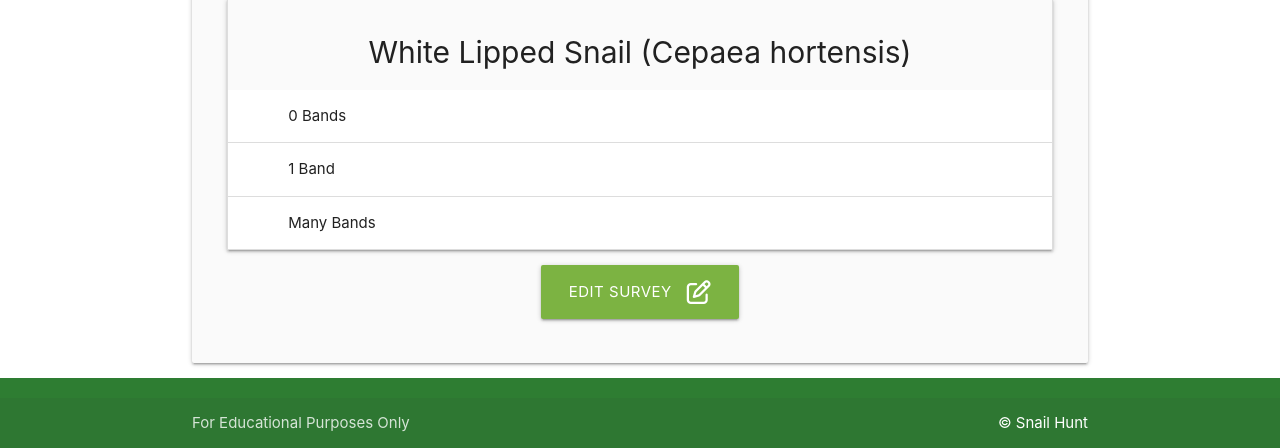
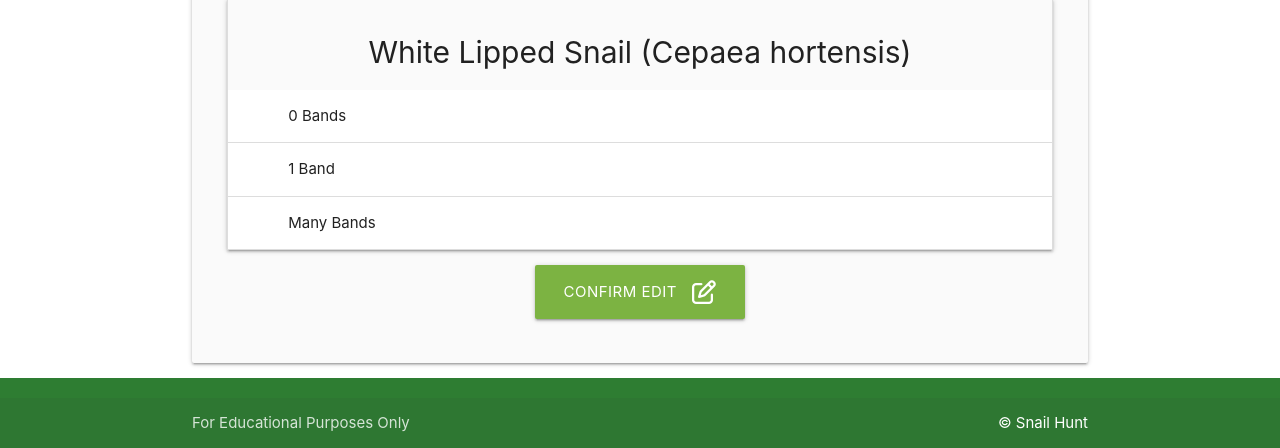
Before and after one commit to cjns/Milestone-3--The-Snail-Hunt, a Flask app: page /edit_survey/1 in a window 1280 px wide. Shown: the part 979-1427 px from the top of the page. Run offline with Flask 3, Linux system fonts and the light colour scheme; tables that the repository leaves empty hold one stand-in row (values such as "Sample post"); some libraries are stand-ins or nearby versions.

Commit message:
Add user confirmation for editing a survey.

```diff
--- a/snailmanager/static/js/script.js
+++ b/snailmanager/static/js/script.js
@@ -36,4 +36,21 @@ document.addEventListener('DOMContentLoaded', function () {
             }
         });
     });
+
+    // Edit confirmation
+    /**
+     * Adds a click event listener to all elements with the class 'edit-btn'.
+     * When an edit button is clicked, a confirmation dialog will appear.
+     * If the user clicks "Cancel", the default action of the event (following the link) is cancelled.
+     */
+    const editButtons = document.querySelectorAll('.edit-btn');
+    editButtons.forEach((button) => {
+        button.addEventListener('click', (event) => {
+            const confirmation = confirm('Are you sure you want to edit this survey?');
+            if (!confirmation) {
+                event.preventDefault();
+            }
+        });
+    });
+
 });
--- a/snailmanager/templates/edit_survey.html
+++ b/snailmanager/templates/edit_survey.html
@@ -326,8 +326,8 @@
         <!-- Submit Button -->
         <div class="row">
             <div class="col s12 center-align">
-                <button type="submit" class="btn-large light-green darken-1">
-                    Edit Survey <i class="fa-regular fa-edit right"></i>
+                <button type="submit" class="btn-large light-green darken-1 edit-btn">
+                    Confirm Edit <i class="fa-regular fa-edit right"></i>
                 </button>
             </div>
         </div>
--- a/snailmanager/templates/surveys.html
+++ b/snailmanager/templates/surveys.html
@@ -87,7 +87,7 @@
           <td>{{ survey.brown_white_lipped_snail_many_bands }}</td>
         </tr>
       </table>
-      <a href="{{ url_for('edit_survey', survey_id=survey.survey_id) }}" class="btn green accent-4">Edit</a>
+      <a href="{{ url_for('edit_survey', survey_id=survey.survey_id) }}" class="btn green accent-4 edit-btn">Edit</a>
       <a href="{{ url_for('delete_survey', survey_id=survey.survey_id) }}"
         class="btn red accent-4 delete-btn">Delete</a>
     </div>
```
